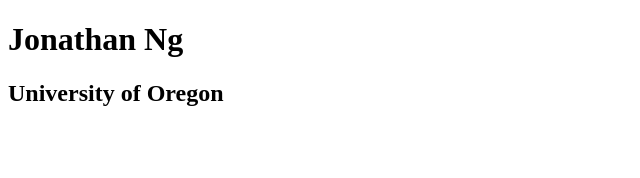
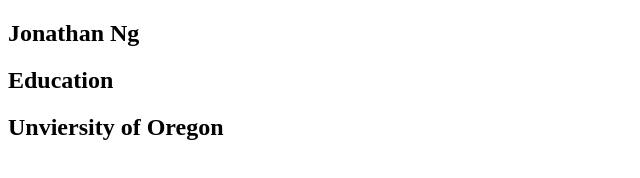
Before and after one commit to jonatecode/jonatecode.github.io, a plain HTML site: page index.html in a window 1280 px wide. Shown: the whole page, without its empty margins (0-640 px from the left). Drawn offline with Linux system fonts and the light colour scheme.

Commit message:
test update

```diff
--- a/index.html
+++ b/index.html
@@ -5,9 +5,22 @@
     </head>
 
     <body>
-        <div>
-            <h1>Jonathan Ng</h1>
-            <h2>University of Oregon</h2>
-        </div>
+        <!--Introduction-->
+        <section>
+            <div>
+                <h1>Jonathan Ng</h1>
+
+            </div>
+        </section>
+        <!--Education-->
+        <section>
+            <div>
+                <h1>Education</h1>
+            </div>
+            <div>
+                <h2>Unviersity of Oregon</h2>
+            </div>
+        </section>
+
     </body>
 </html>
```
